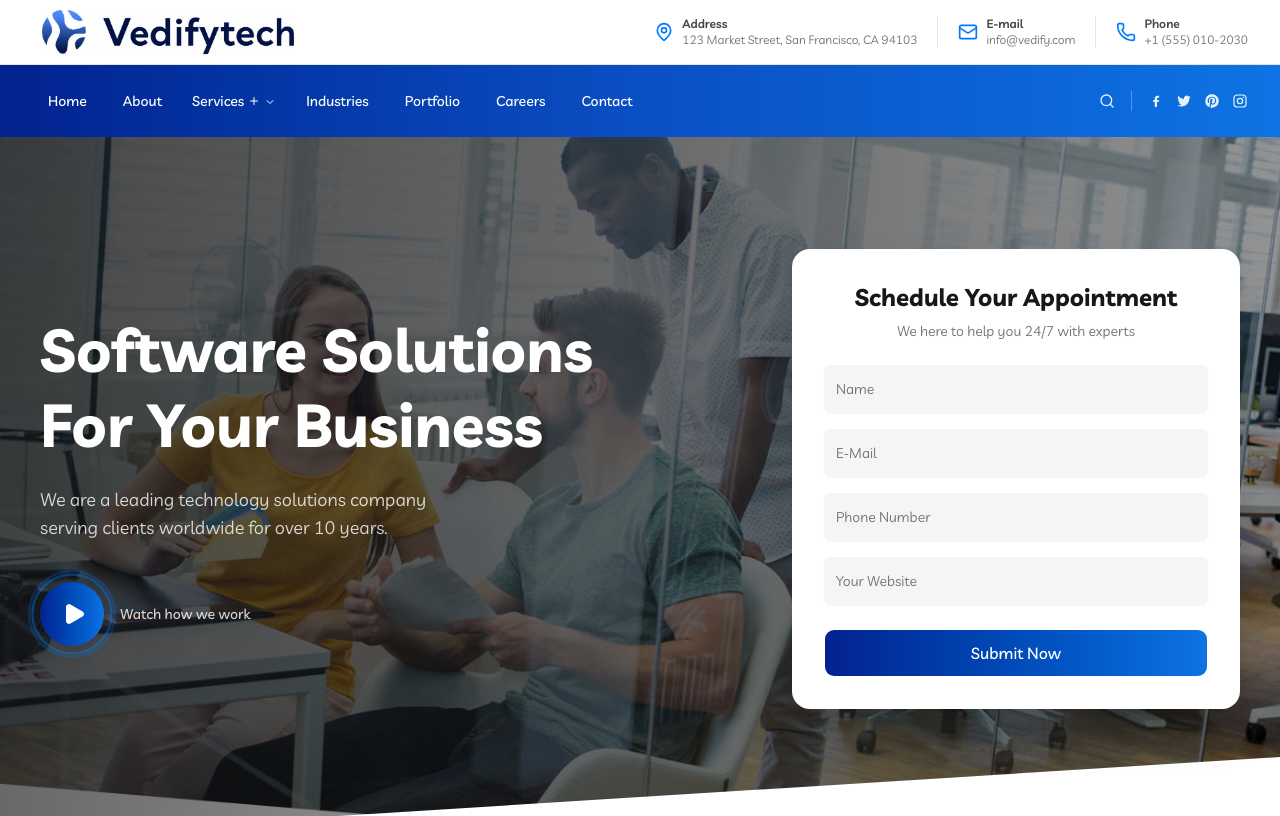
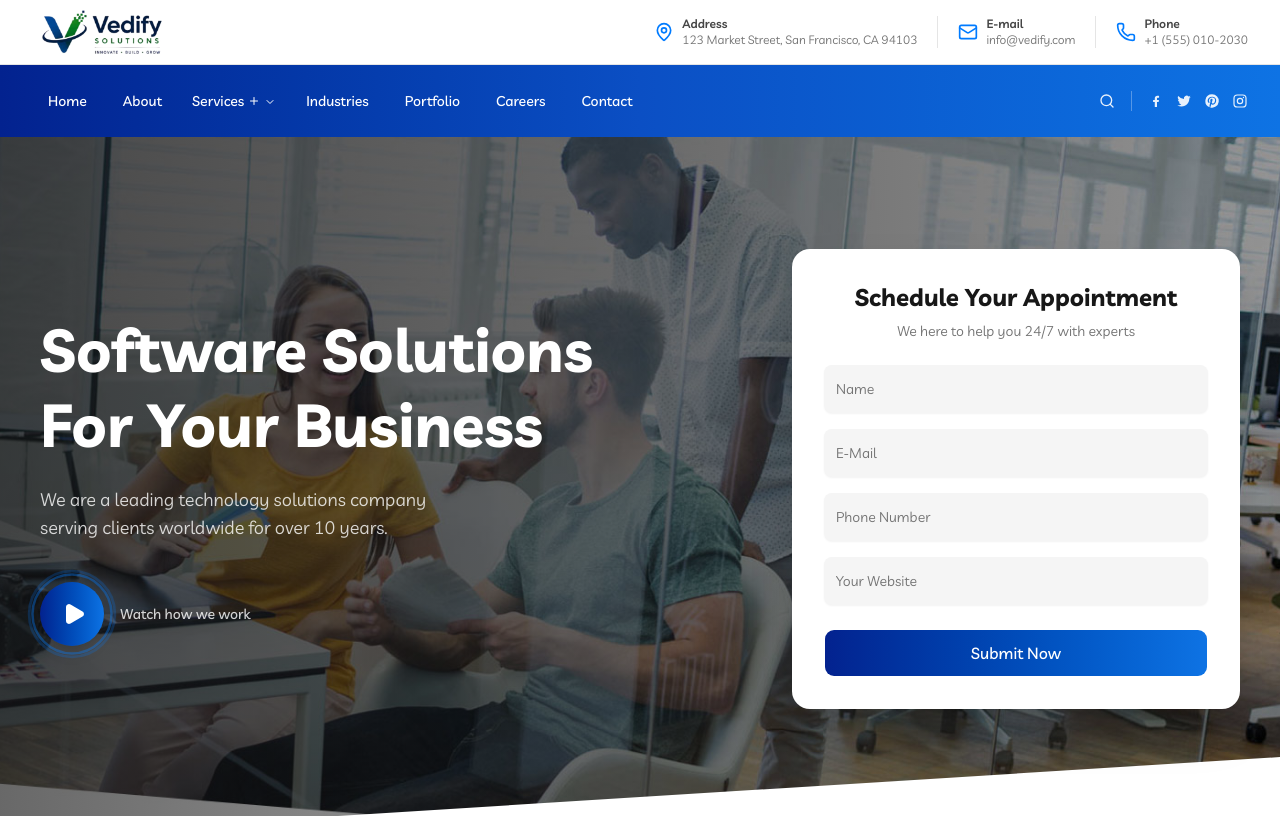
Before and after one commit to vedify480470/vedifytech, a Next.js app: page / in a window 1280 px wide. Shown: the top 816 px of the page. Built offline with nearby package versions, Linux system fonts and the light colour scheme.

Commit message:
Update logo images and adjust dimensions in Navbar and Footer components

```diff
--- a/components/layout/Footer.tsx
+++ b/components/layout/Footer.tsx
@@ -36,11 +36,11 @@ export function Footer() {
           <div>
             <Link href="/" className="inline-flex items-center">
               <Image
-                src="/images/vedify-logo.png"
+                src="/images/vedify-new-logo.png"
                 alt="Vedify"
-                width={1596}
-                height={299}
-                className="h-10 w-auto object-contain"
+                width={800}
+                height={310}
+                className="h-12 w-auto object-contain"
               />
             </Link>
             <p className="mt-4 text-sm text-muted-foreground">
--- a/components/layout/Navbar.tsx
+++ b/components/layout/Navbar.tsx
@@ -45,10 +45,10 @@ function Logo({ onDark = false }: { onDark?: boolean }) {
         )}
       >
         <Image
-          src="/images/vedify-logo.png"
+          src="/images/vedify-new-logo.png"
           alt={siteInfo.name}
-          width={1596}
-          height={299}
+          width={800}
+          height={310}
           priority
           className="h-11 w-auto object-contain sm:h-12"
         />
```
Also changed, not shown: public/images/vedify-new-logo.png (added).
